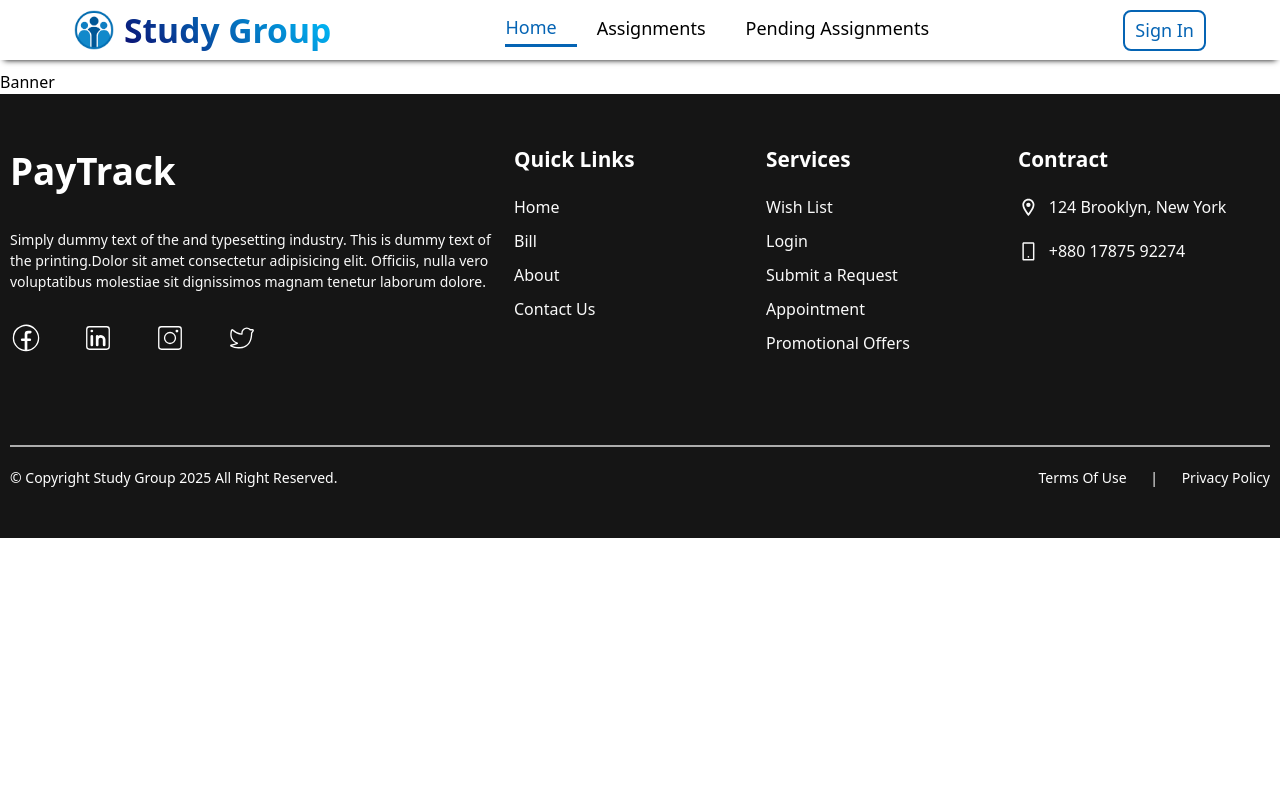
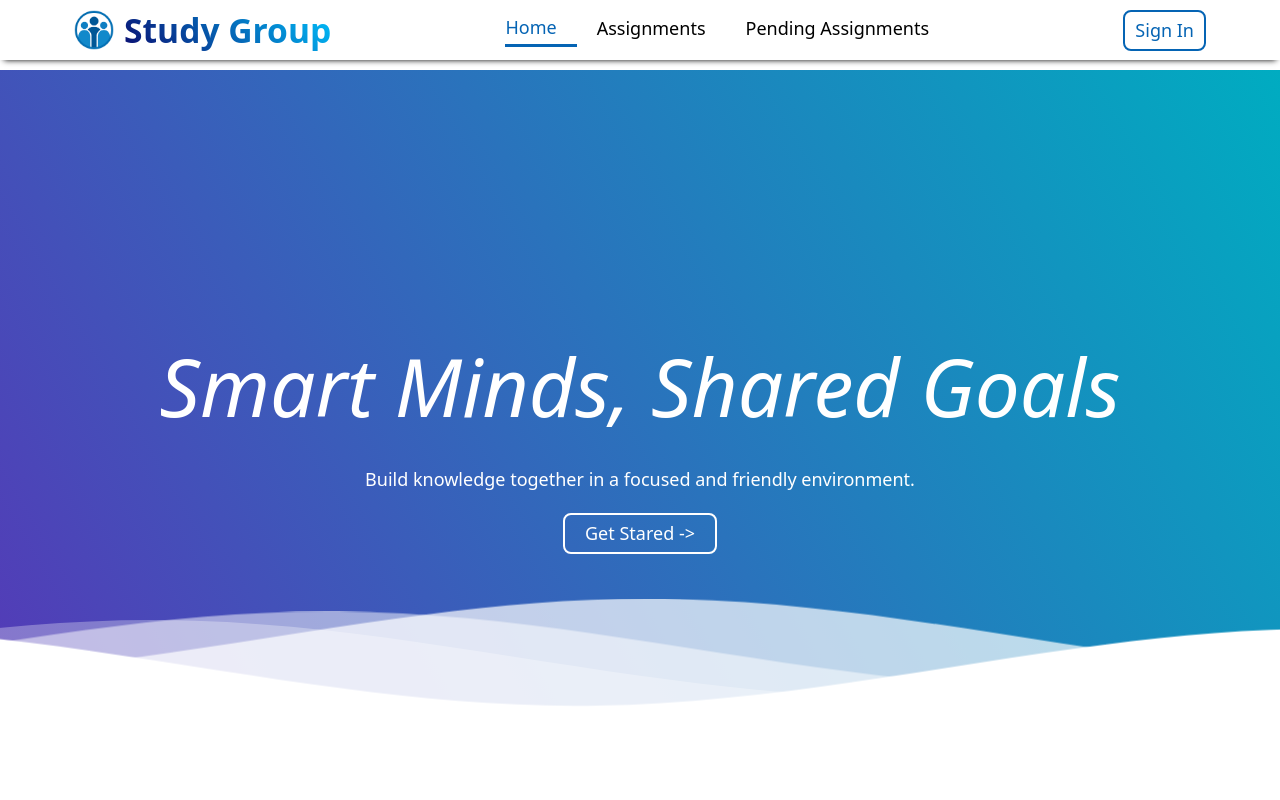
Before and after one commit to shsobur/Study-Group-Client, a React (Vite) app: page / in a window 1280 px wide. Shown: the top 800 px of the page. Built offline with nearby package versions, Linux system fonts and the light colour scheme; no server answers.

Commit message:
Banner design completed

```diff
--- /dev/null
+++ b/src/Layouts/Components/SvgElement/SvgElement.css
@@ -0,0 +1,76 @@
+body {
+  margin: 0;
+}
+
+.header {
+  position: relative;
+  text-align: center;
+  background: linear-gradient(60deg, #543ab7 0%, #00acc1 100%);
+  color: white;
+}
+
+.inner-header {
+  height: 65vh;
+  width: 100%;
+  margin: 0;
+  padding: 0;
+}
+
+.waves {
+  position: relative;
+  width: 100%;
+  height: 15vh;
+  margin-bottom: -7px; /*Fix for safari gap*/
+  min-height: 100px;
+  max-height: 150px;
+}
+
+.content {
+  position: relative;
+  height: 20vh;
+  text-align: center;
+  background-color: white;
+}
+
+/* Animation */
+
+.parallax > use {
+  animation: move-forever 25s cubic-bezier(0.55, 0.5, 0.45, 0.5) infinite;
+}
+.parallax > use:nth-child(1) {
+  animation-delay: -2s;
+  animation-duration: 7s;
+}
+.parallax > use:nth-child(2) {
+  animation-delay: -3s;
+  animation-duration: 10s;
+}
+.parallax > use:nth-child(3) {
+  animation-delay: -4s;
+  animation-duration: 13s;
+}
+.parallax > use:nth-child(4) {
+  animation-delay: -5s;
+  animation-duration: 20s;
+}
+@keyframes move-forever {
+  0% {
+    transform: translate3d(-90px, 0, 0);
+  }
+  100% {
+    transform: translate3d(85px, 0, 0);
+  }
+}
+/*Shrinking for mobile*/
+@media (max-width: 768px) {
+  .waves {
+    height: 40px;
+    min-height: 40px;
+  }
+  .content {
+    height: 30vh;
+  }
+  h1 {
+    font-size: 24px;
+  }
+}
--- /dev/null
+++ b/src/Layouts/Components/SvgElement/SvgElement.jsx
@@ -0,0 +1,54 @@
+import "./SvgElement.css";
+
+const SvgElement = () => {
+  return (
+    <>
+      <section>
+        <div className="header">
+          <div className="inner-header flex"></div>
+
+          <div>
+            <svg
+              className="waves"
+              xmlns="http://www.w3.org/2000/svg"
+              xmlnsXlink="http://www.w3.org/1999/xlink"
+              viewBox="0 24 150 28"
+              preserveAspectRatio="none"
+              shapeRendering="auto"
+            >
+              <defs>
+                <path
+                  id="gentle-wave"
+                  d="M-160 44c30 0 58-18 88-18s 58 18 88 18 58-18 88-18 58 18 88 18 v44h-352z"
+                />
+              </defs>
+              <g className="parallax">
+                <use
+                  href="#gentle-wave"
+                  x="48"
+                  y="0"
+                  fill="rgba(255,255,255,0.7)"
+                />
+                <use
+                  href="#gentle-wave"
+                  x="48"
+                  y="3"
+                  fill="rgba(255,255,255,0.5)"
+                />
+                <use
+                  href="#gentle-wave"
+                  x="48"
+                  y="5"
+                  fill="rgba(255,255,255,0.3)"
+                />
+                <use href="#gentle-wave" x="48" y="7" fill="#fff" />
+              </g>
+            </svg>
+          </div>
+        </div>
+      </section>
+    </>
+  );
+};
+
+export default SvgElement;
--- a/src/Layouts/Pages/Home/Banner/Banner.css
+++ b/src/Layouts/Pages/Home/Banner/Banner.css
@@ -0,0 +1,41 @@
+.main_banner_section_container {
+  height: calc(100vh - 60px);
+  max-width: 1920px;
+  margin: auto;
+  position: relative;
+}
+
+.banner_title_container {
+  position: absolute;
+  top: 0;
+  right: 0;
+  width: 100%;
+  height: 100%;
+  color: #ffffff;
+  gap: 20px;
+  display: flex;
+  align-items: center;
+  justify-content: center;
+  flex-direction: column;
+}
+
+.banner_title_container h1 {
+  font-size: 5rem;
+  font-size: 600;
+}
+
+.banner_title_container p {
+  font-size: 18px;
+}
+
+.banner_title_container button {
+  border-radius: 8px;
+  padding: 5px 20px;
+  font-size: 18px;
+  font-weight: 500;
+  border: 2px solid #ffffff;
+}
+
+.banner_title_container button:hover {
+  background-color: #ffffff12;
+}
--- a/src/Layouts/Pages/Home/Banner/Banner.jsx
+++ b/src/Layouts/Pages/Home/Banner/Banner.jsx
@@ -1,7 +1,29 @@
+import { Link } from "react-router";
+import SvgElement from "../../../Components/SvgElement/SvgElement";
 import "./Banner.css";
 
 const Banner = () => {
-  return <div>Banner</div>;
+  return (
+    <>
+      <section id="banner_section">
+        <div className="main_banner_section_container">
+          <SvgElement></SvgElement>
+
+          <div className="banner_title_container">
+            <h1>
+              <i>Smart Minds, Shared Goals</i>
+            </h1>
+            <p>
+              Build knowledge together in a focused and friendly environment.
+            </p>
+            <Link>
+              <button>Get Stared {"->"}</button>
+            </Link>
+          </div>
+        </div>
+      </section>
+    </>
+  );
 };
 
 export default Banner;
--- a/src/Layouts/Shared/Navbar/Navbar.css
+++ b/src/Layouts/Shared/Navbar/Navbar.css
@@ -2,7 +2,7 @@ nav {
   display: flex;
   align-items: center;
   justify-content: center;
-  margin-bottom: 80px;
+  margin-bottom: 60px;
 }
 
 .main_navbar_container {
```
